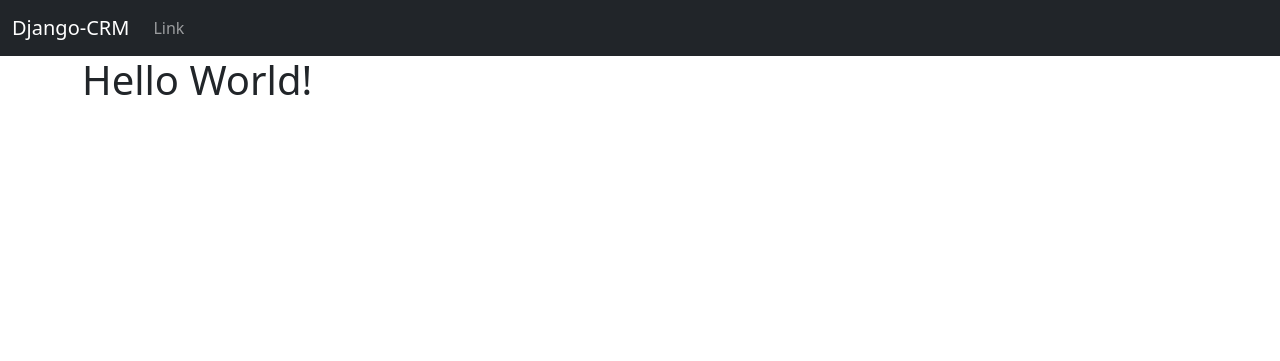
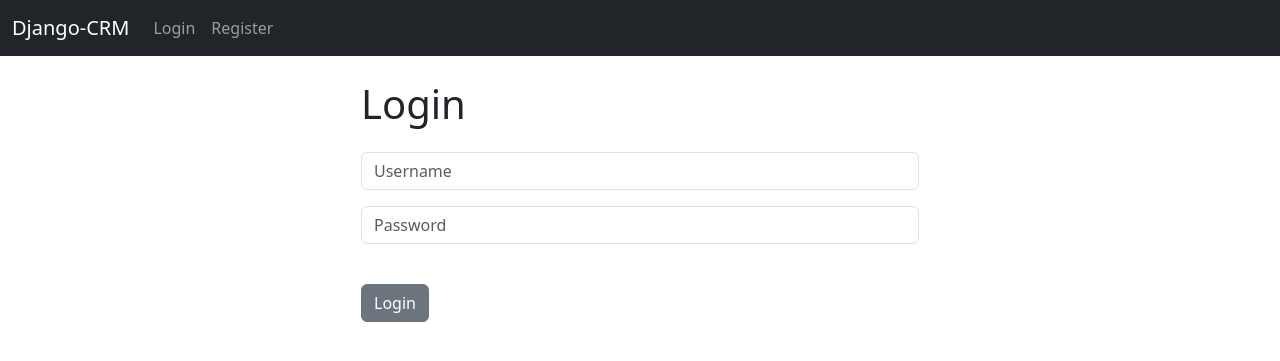
Before and after one commit to AdamabuMedina/Django-CRM, a Django app: page / in a window 1280 px wide. Shown: the top 361 px of the page. Run offline with Django 4.2, Linux system fonts and the light colour scheme.

Commit message:
Registartion

```diff
--- a/dcrm/website/templates/base.html
+++ b/dcrm/website/templates/base.html
@@ -14,6 +14,15 @@
   <body>
     {% include "navbar.html" %}
     <div class="container">
+        {% if messages %}
+          {% for message in messages %}
+            <div class="alert alert-warning alert-dismissible fade show" role="alert">
+              {{ message }}
+              <button type="button" class="btn-close" data-bs-dismiss="alert" aria-label="Close"></button>
+            </div>
+          {% endfor %}
+        {% endif %}
+
         {% block content %}
         {% endblock %}
     </div>
--- a/dcrm/website/templates/home.html
+++ b/dcrm/website/templates/home.html
@@ -1,7 +1,27 @@
 {% extends 'base.html' %}
-
 {% block content %}
 
-<h1>Hello World!</h1>
+<div class="col-md-6 offset-md-3">
+
+{% if user.is_authenticated %}
+
+    <h1>Hello World!</h1>
+
+{% else %}
+
+    <h1 class="mb-4 mt-4">Login</h1>
+    <form method="POST" action={% url 'home' %}>
+        {% csrf_token %}
+        <div class="mb-3">
+            <input type="text" class="form-control" name="username" placeholder="Username" required>
+        </div>
+        <div class="mb-3">
+            <input type="password" class="form-control" name="password" placeholder="Password" required>
+        </div>
+        <button type="submit" class="btn btn-secondary mt-4">Login</button>
+     </form>
+</div>
+
+{% endif %}
 
 {% endblock %}
--- a/dcrm/website/templates/navbar.html
+++ b/dcrm/website/templates/navbar.html
@@ -1,4 +1,4 @@
-<nav class="navbar navbar-expand-lg navbar-dark bg-dark">
+<nav class="navbar navbar-expand-lg navbar-dark bg-dark mb-4">
   <div class="container-fluid">
     <a class="navbar-brand" href={% url 'home' %}>Django-CRM</a>
     <button
@@ -14,9 +14,18 @@
     </button>
     <div class="collapse navbar-collapse" id="navbarSupportedContent">
       <ul class="navbar-nav me-auto mb-2 mb-lg-0">
+        {% if user.is_authenticated %}
         <li class="nav-item">
-          <a class="nav-link" href="#">Link</a>
+          <a class="nav-link" href="{% url 'logout' %}">Logout</a>
         </li>
+        {% else %}
+        <li class="nav-item">
+          <a class="nav-link" href="{% url 'home' %}">Login</a>
+        </li>
+        <li class="nav-item">
+          <a class="nav-link" href="{% url 'register' %}">Register</a>
+        </li>
+        {% endif %}
       </ul>
     </div>
   </div>
--- /dev/null
+++ b/dcrm/website/templates/register.html
@@ -0,0 +1,6 @@
+{% extends 'base.html' %}
+{% block content %}
+
+<h1>Register</h1>
+
+{% endblock %}
--- a/dcrm/website/urls.py
+++ b/dcrm/website/urls.py
@@ -3,4 +3,7 @@ from . import views
 
 urlpatterns = [
     path("", views.home, name="home"),
+    # path("login/", views.login_user, name="login"),
+    path("logout/", views.logout_user, name="logout"),
+    path("register/", views.register_user, name="register"),
 ]
--- a/dcrm/website/views.py
+++ b/dcrm/website/views.py
@@ -1,5 +1,32 @@
-from django.shortcuts import render
+from django.shortcuts import render, redirect
+from django.contrib.auth import authenticate, login, logout
+from django.contrib import messages
 
 
 def home(request):
-    return render(request, "home.html", {})
+    if request.method == "POST":
+        username = request.POST["username"]
+        password = request.POST["password"]
+        # Authenticate
+        user = authenticate(request, username=username, password=password)
+        if user is not None:
+            login(request, user=user)
+            messages.success(request, "You have been logged in")
+            return redirect("home")
+        else:
+            messages.success(
+                request, "There was an error loggind in, please try again..."
+            )
+            return redirect("home")
+    else:
+        return render(request, "home.html", {})
+
+
+def logout_user(request):
+    logout(request)
+    messages.success(request, "You have been logged out...")
+    return redirect("home")
+
+
+def register_user(request):
+    return render(request, "register.html", {})
```
Also changed, not shown: dcrm/website/forms.py (added, +61 -0 lines).
